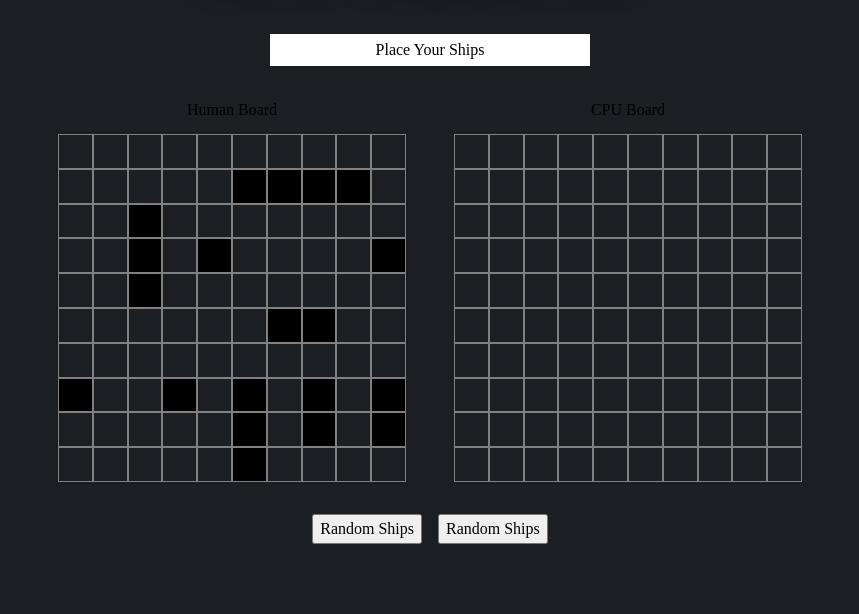
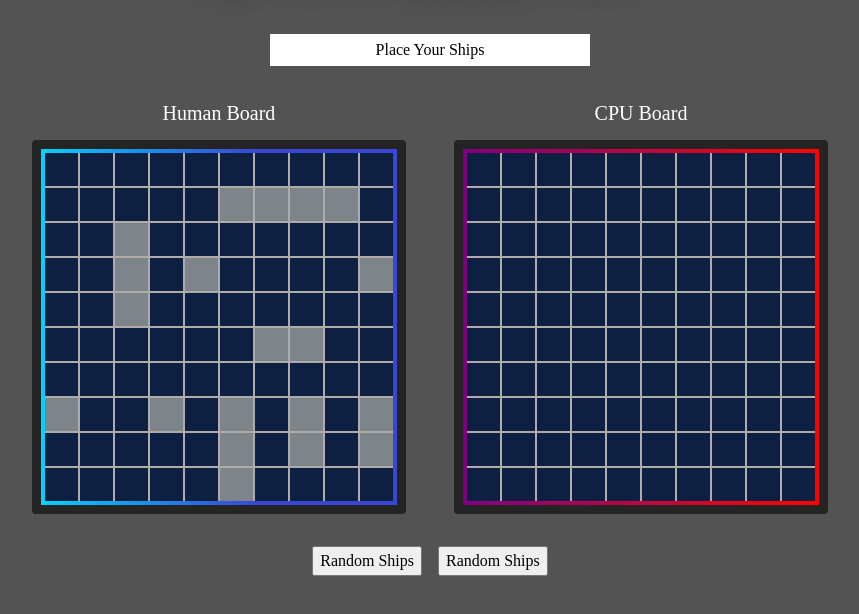
Before and after one commit to MCurb/battleship-TOP-project, a website built with webpack: page src/template.html in a window 1280 px wide. Shown: the part 138-752 px from the top of the page, without its empty margins (210-1069 px from the left). Built offline with nearby package versions, Linux system fonts and the light colour scheme; a web font is replaced by a local one.

Commit message:
style: update UI boards and add icons

```diff
--- a/src/gameboard_ui/gameboard-ui.js
+++ b/src/gameboard_ui/gameboard-ui.js
@@ -1,3 +1,6 @@
+import close from '../icons/close.png';
+import o from '../icons/o.png';
+
 // ========================
 // PUBLIC API (exports)
 // ========================
@@ -29,6 +32,7 @@ export function renderBoard(playerBoard, player, cpu) {
 function syncBoard(player, cpu, cell, x, y) {
   if (Array.isArray(player.gameboard.board[x][y])) {
     cell.classList.add('ship', 'attacked-cell');
+    cell.appendChild(createIcon(close));
 
     if (player.gameboard.board[x][y][0].isSunk()) {
       cell.classList.add('sunk');
@@ -40,7 +44,14 @@ function syncBoard(player, cpu, cell, x, y) {
     cell.classList.add('ship');
   } else if (player.gameboard.board[x][y] === 'attacked') {
     cell.classList.add('attacked-cell');
+    cell.appendChild(createIcon(o));
   }
+}
+
+function createIcon(src) {
+  const icon = document.createElement('img');
+  icon.src = src;
+  return icon;
 }
 
 function createRow() {
--- a/src/styles.css
+++ b/src/styles.css
@@ -76,6 +76,23 @@ h6 {
   isolation: isolate;
 }
 
+:root {
+  --background-color: #1b1e22;
+  --text-color: #ffffff;
+  --primary-color: #00b4d8;
+  --hover-background-color: #00b4d8;
+  --hover-text-color: #1e1e1e;
+  --shadow-color: #000000;
+  --error-color: #fc6868;
+  --water-color: #0068c9;
+  --hit-color: #ff0000;
+  --spark-color: #ff3c00;
+  --smoke-color: #00000080;
+  --ship-color: #4e4e4e;
+  --miss-color: #00b7ff;
+  --crosshair-color: #00ff22;
+}
+
 html {
   height: 100vh;
 }
@@ -86,7 +103,7 @@ body {
   grid-template-rows: max-content max-content max-content max-content;
   row-gap: 32px;
   height: 100%;
-  background-color: #1b1e22;
+  background-color: rgba(84, 83, 83);
 }
 
 @font-face {
@@ -135,10 +152,35 @@ body {
   column-gap: 48px;
 }
 
-.human-section, .cpu-section {
+.outter-board-wrap {
+  padding: 1rem;
+  position: relative;
+  background: rgba(36, 36, 36);
+  padding: 9px;
+  border-radius: 4px;
+}
+
+.inner-board-wrap {
+  padding: 1rem;
+  position: relative;
+  background: linear-gradient(to right, #00d2ff 0%, #3a47d5 60%);
+  padding: 4px;
+}
+
+.inner-board-wrap.enemy {
+  background: linear-gradient(to right, purple, red);
+}
+
+.human-section,
+.cpu-section {
   display: grid;
   row-gap: 12px;
   place-items: center;
+}
+
+p {
+  color: white;
+  font-size: 20px;
 }
 
 .human-board,
@@ -154,6 +196,52 @@ body {
   flex-direction: row;
 }
 
+/* Cell Styles */
+
+.cell {
+  border-right: 2px solid rgb(175, 171, 171);
+  border-bottom: 2px solid rgb(175, 171, 171);
+  background-color: rgba(14, 32, 65);
+  display: flex;
+  flex: 1;
+  position: relative;
+}
+
+.row .cell:nth-child(10) {
+  border-right: 0px;
+}
+
+.row:nth-child(10) .cell {
+  border-bottom: 0px;
+}
+
+.cpu-board .cell:hover {
+  cursor: crosshair;
+}
+.human-board .cell:hover {
+  cursor: not-allowed;
+}
+
+.cell.attacked-cell > img {
+  width: 60%;
+  position: absolute;
+  top: 50%;
+  left: 50%;
+  transform: translate(-50%, -50%);
+}
+
+.cell.ship {
+  background-color: #7d848a;
+}
+
+.cell.ship.attacked-cell > img {
+  position: absolute;
+}
+
+.cell.ship.sunk {
+  background-color: #480c0c;
+}
+
 /* Buttons */
 
 .buttons {
@@ -163,32 +251,3 @@ body {
   justify-content: center;
   column-gap: 16px;
 }
-
-/* Cell Styles */
-
-.cell {
-  border: 1px solid gray;
-  display: flex;
-  flex: 1;
-}
-
-.cell:hover {
-  cursor: pointer;
-  background-color: lightgray;
-}
-
-.cell.attacked-cell {
-  background-color: blue;
-}
-
-.cell.ship {
-  background-color: black;
-}
-
-.cell.ship.attacked-cell {
-  background-color: red;
-}
-
-.cell.ship.sunk {
-  background-color: purple;
-}
--- a/src/template.html
+++ b/src/template.html
@@ -7,17 +7,23 @@
   </head>
   <body>
     <h1 class="logo-text">BATTLESHIP</h1>
-    <div class="info-container">
-      Place Your Ships
-    </div>
+    <div class="info-container">Place Your Ships</div>
     <div class="boards-container">
       <div class="human-section">
         <p>Human Board</p>
-        <div class="human-board"></div>
+        <div class="outter-board-wrap">
+          <div class="inner-board-wrap">
+            <div class="human-board"></div>
+          </div>
+        </div>
       </div>
       <div class="cpu-section">
         <p>CPU Board</p>
-        <div class="cpu-board"></div>
+        <div class="outter-board-wrap">
+          <div class="inner-board-wrap enemy">
+            <div class="cpu-board"></div>
+          </div>
+        </div>
       </div>
     </div>
     <div class="buttons">
```
Also changed, not shown: src/icons/close.png (added), src/icons/o.png (added).
